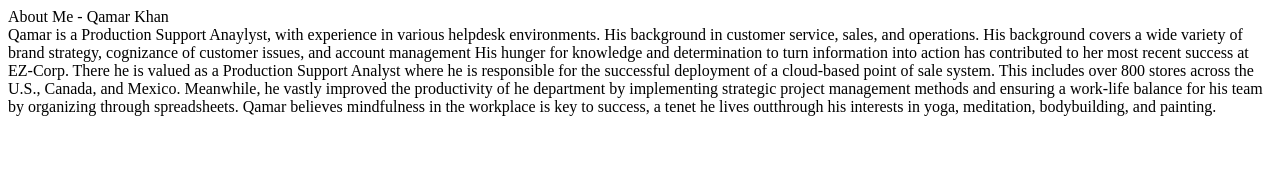
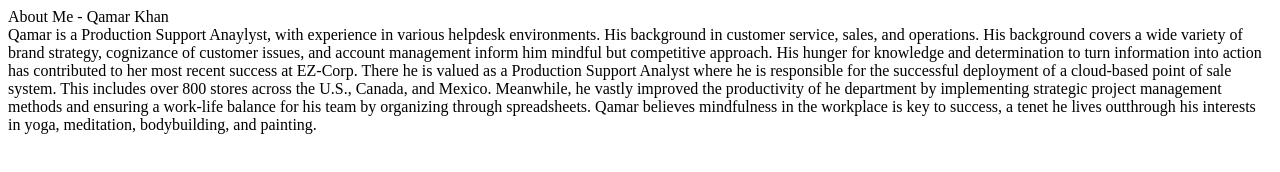
Before and after one commit to deceptikhan81/Basic-Portfolio, a plain HTML site: page index.html in a window 1280 px wide. Drawn offline with Linux system fonts and the light colour scheme.

Commit message:
inform him mindful but conptetitive approach

```diff
--- a/index.html
+++ b/index.html
@@ -8,7 +8,7 @@
     <title>Document</title>
 </head>
 <body>
-    <div>Qamar is a Production Support Anaylyst, with experience in various helpdesk environments. His background in customer service, sales, and operations. His background covers a wide variety of brand strategy, cognizance of customer issues, and account management
+    <div>Qamar is a Production Support Anaylyst, with experience in various helpdesk environments. His background in customer service, sales, and operations. His background covers a wide variety of brand strategy, cognizance of customer issues, and account management inform him mindful but competitive approach.
 
         His hunger for knowledge and determination to turn information into action has contributed to her most recent success at EZ-Corp. There he is valued as a Production Support Analyst where he is responsible for the successful deployment of a cloud-based point of sale system. This includes over 800 stores across the U.S., Canada, and Mexico.
 
```
